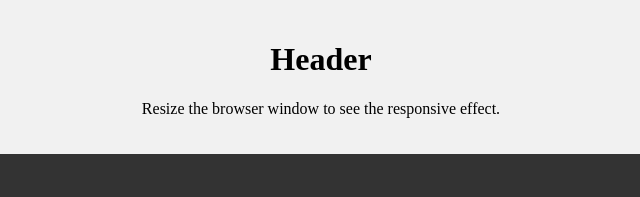
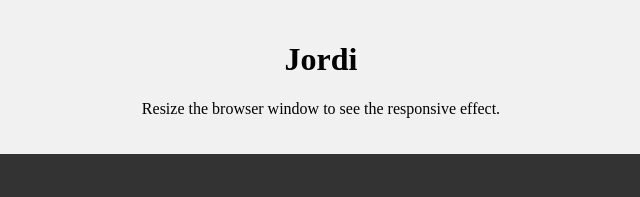
Before and after one commit to Jordi-Reyes/Piloto, a plain HTML site: page index.html in a window 1280 px wide. Shown: the top 197 px of the page, 319-959 px from the left. Drawn offline with Linux system fonts and the light colour scheme.

Commit message:
añadir nombre al html

```diff
--- a/index.html
+++ b/index.html
@@ -79,7 +79,7 @@
 <body>
 
     <div class="header">
-        <h1>Header</h1>
+        <h1>Jordi</h1>
         <p>Resize the browser window to see the responsive effect.</p>
     </div>
 
```
